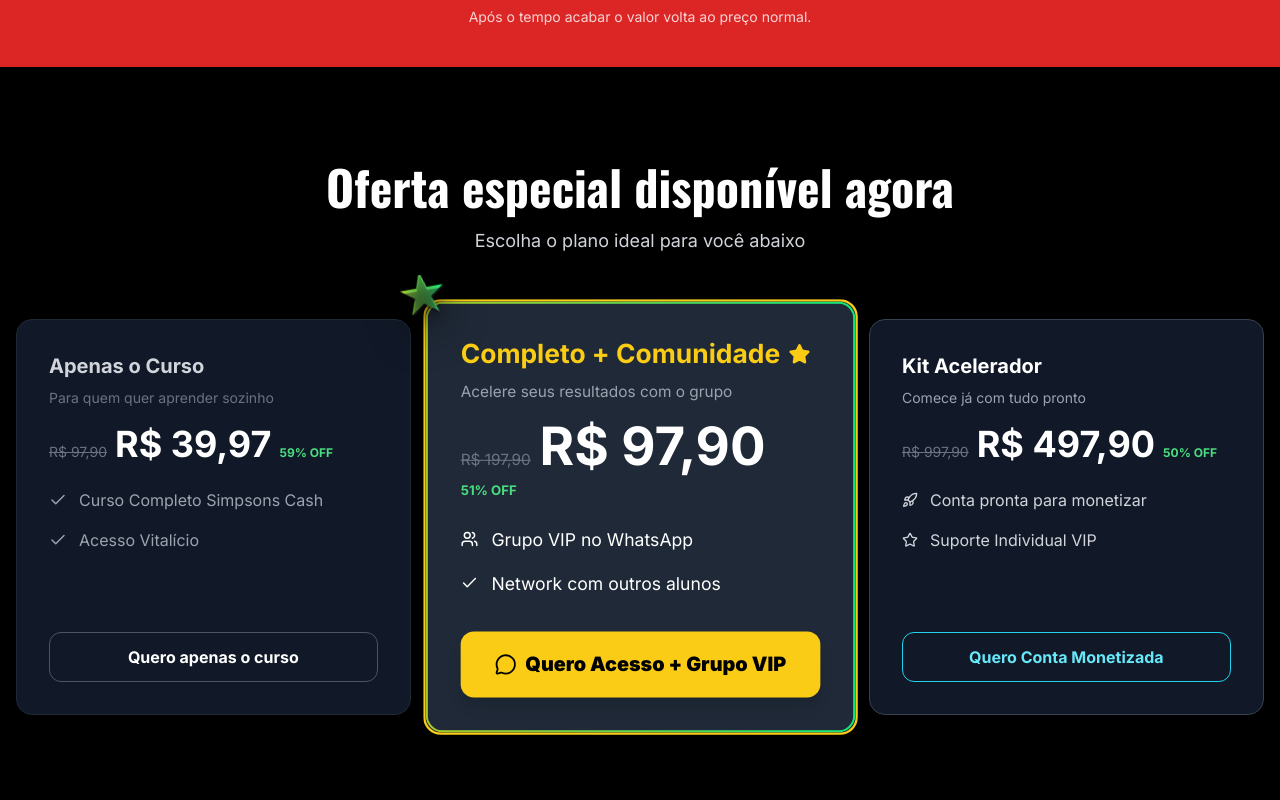
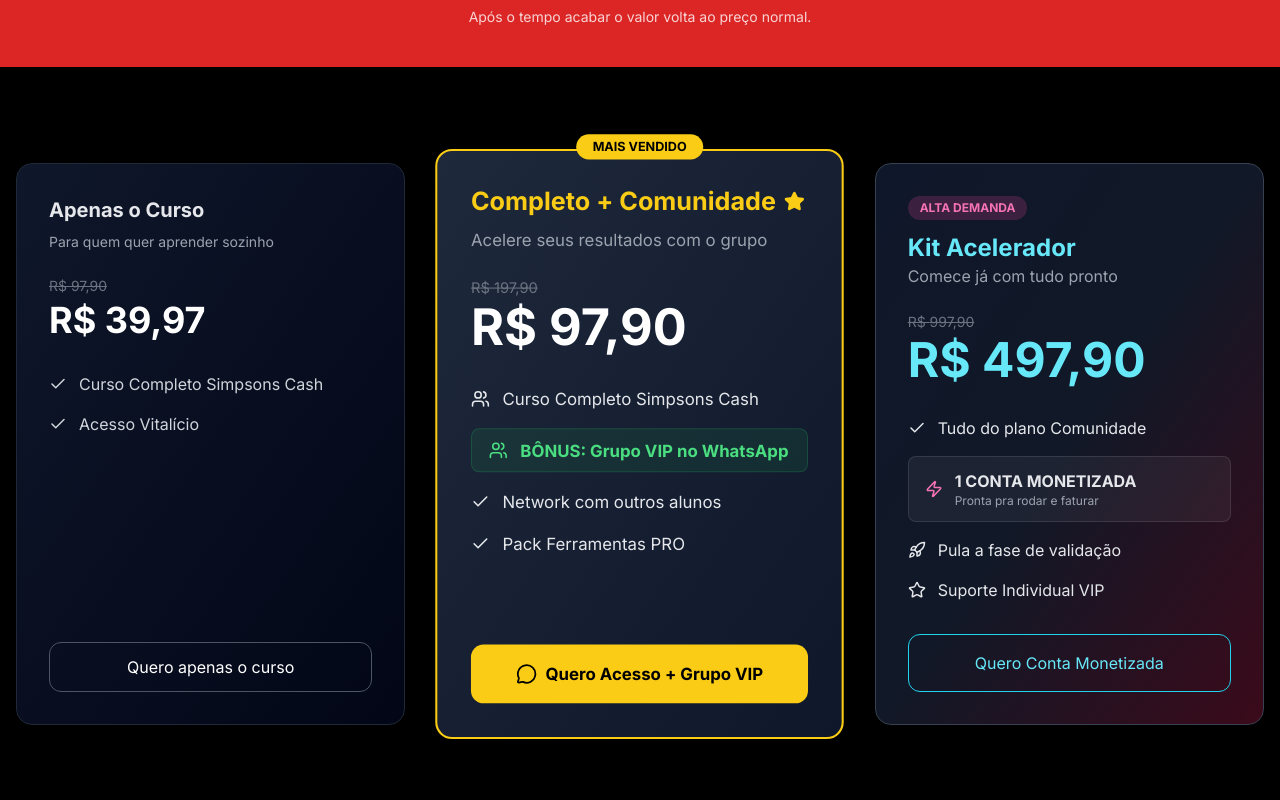
Before and after one commit to superestimado46/meu-site, a React (Vite) app: page / in a window 1280 px wide. Shown: the part 3960-4760 px from the top of the page. Built offline with nearby package versions, Linux system fonts and the light colour scheme.

Commit message:
Pricing.tsx

```diff
--- a/components/Pricing.tsx
+++ b/components/Pricing.tsx
@@ -1,10 +1,10 @@
-import React from 'react';
-import { Check, MessageCircle, Star, Users, Rocket } from 'lucide-react';
+import React from "react";
+import { Check, MessageCircle, Star, Users, Rocket, Zap } from "lucide-react";
 
 const prices = {
-  basic: { old: 97.90, current: 39.97 },
-  premium: { old: 197.90, current: 97.90 },
-  ultra: { old: 997.90, current: 497.90 }
+  basic: { old: 97.9, current: 39.97 },
+  premium: { old: 197.9, current: 97.9 },
+  ultra: { old: 997.9, current: 497.9 },
 };
 
 const calculateDiscount = (oldPrice: number, currentPrice: number) => {
@@ -12,231 +12,220 @@
 };
 
 const formatPrice = (value: number) => {
-  return value.toFixed(2).replace('.', ',');
+  return value.toFixed(2).replace(".", ",");
 };
 
 const Pricing: React.FC = () => {
   return (
     <section id="oferta" className="py-24 bg-black relative overflow-hidden">
-      <div className="container mx-auto px-4 relative z-10">
 
-        <div className="text-center mb-16">
-          <h2 className="text-4xl md:text-5xl font-heading font-bold text-white mb-4">
-            Oferta especial disponível agora
-          </h2>
-          <p className="text-gray-300 text-lg">
-            Escolha o plano ideal para você abaixo
+      <div className="container mx-auto px-4">
+
+        <div className="grid grid-cols-1 lg:grid-cols-3 gap-10 max-w-7xl mx-auto items-stretch">
+
+          {/* PLANO 1 */}
+
+          <div className="pricing-card bg-gradient-to-br from-[#0f172a] to-[#020617] border border-gray-800 rounded-2xl p-8 flex flex-col">
+
+            <h3 className="text-xl font-bold text-gray-200">
+              Apenas o Curso
+            </h3>
+
+            <p className="text-gray-400 text-sm mt-2">
+              Para quem quer aprender sozinho
             </p>
+
+            <div className="mt-6">
+
+              <p className="text-gray-500 line-through text-sm">
+                R$ {formatPrice(prices.basic.old)}
+              </p>
+
+              <p className="text-4xl font-bold text-white mt-1">
+                R$ {formatPrice(prices.basic.current)}
+              </p>
+
             </div>
 
-        <div className="grid grid-cols-1 lg:grid-cols-3 gap-8 max-w-7xl mx-auto items-center">
+            <ul className="mt-8 space-y-4 flex-1 text-gray-300">
 
-          {/* BASIC */}
-          <div className="plan-card w-full bg-gray-900 rounded-2xl p-6 lg:p-8 border border-gray-800 flex flex-col h-full">
-            <div className="mb-6">
-              <h3 className="text-xl font-bold text-gray-300">Apenas o Curso</h3>
-              <p className="text-sm text-gray-500 mt-2">Para quem quer aprender sozinho</p>
-
-              <div className="mt-4 flex items-baseline gap-2 flex-wrap">
-                <span className="text-sm text-gray-500 line-through">
-                  R$ {formatPrice(prices.basic.old)}
-                </span>
-                <span className="text-4xl font-bold text-white">
-                  R$ {formatPrice(prices.basic.current)}
-                </span>
-                <span className="text-xs font-bold text-green-400">
-                  {calculateDiscount(prices.basic.old, prices.basic.current)}% OFF
-                </span>
-              </div>
-            </div>
-
-            <ul className="space-y-4 mb-8 flex-1">
-              <li className="flex items-center gap-3 text-gray-400">
+              <li className="flex items-center gap-3">
                 <Check size={18} />
                 Curso Completo Simpsons Cash
               </li>
-              <li className="flex items-center gap-3 text-gray-400">
+
+              <li className="flex items-center gap-3">
                 <Check size={18} />
                 Acesso Vitalício
               </li>
+
             </ul>
 
             <a
               href="https://checkout.ticto.app/OBF27819D"
               target="_blank"
               rel="noopener noreferrer"
-              className="w-full py-3 rounded-xl border border-gray-600 text-white font-bold hover:bg-gray-800 text-center transition-colors"
+              className="mt-8 border border-gray-600 text-white text-center py-3 rounded-xl hover:bg-gray-800 transition"
             >
               Quero apenas o curso
             </a>
+
           </div>
 
-          {/* PREMIUM */}
-          <div className="plan-card plan-card--premium w-full bg-gray-800 rounded-2xl p-6 lg:p-8 border-2 border-yellow-400 flex flex-col transform lg:scale-110 relative z-20 h-full overflow-visible">
+          {/* PLANO 2 */}
 
-            {/* BORDA ANIMADA (contorno) */}
-            <div className="absolute inset-0 premium-border pointer-events-none rounded-2xl"></div>
+          <div className="pricing-card relative bg-gradient-to-br from-[#1e293b] to-[#0f172a] border-2 border-yellow-400 rounded-2xl p-8 flex flex-col scale-105">
 
-            {/* ESTRELA 3D CAMALeÃO (sem fundo) */}
-            <div className="absolute -top-6 -left-6 z-30 pointer-events-none">
-              <span className="premium-star">★</span>
+            <div className="absolute -top-4 left-1/2 -translate-x-1/2 bg-yellow-400 text-black text-xs font-bold px-4 py-1 rounded-full">
+              MAIS VENDIDO
             </div>
 
-            <div className="mb-6 relative z-10">
             <h3 className="text-2xl font-bold text-yellow-400 flex items-center gap-2">
               Completo + Comunidade
               <Star size={20} fill="currentColor" />
             </h3>
 
-              <p className="text-sm text-gray-400 mt-2">
+            <p className="text-gray-400 mt-2">
               Acelere seus resultados com o grupo
             </p>
 
-              <div className="mt-4 flex items-baseline gap-2 flex-wrap">
-                <span className="text-sm text-gray-500 line-through">
+            <div className="mt-6">
+
+              <p className="text-gray-500 line-through text-sm">
                 R$ {formatPrice(prices.premium.old)}
-                </span>
+              </p>
 
-                <span className="text-5xl font-bold text-white">
+              <p className="text-5xl font-bold text-white mt-1">
                 R$ {formatPrice(prices.premium.current)}
-                </span>
+              </p>
 
-                <span className="text-xs font-bold text-green-400">
-                  {calculateDiscount(prices.premium.old, prices.premium.current)}% OFF
-                </span>
-              </div>
             </div>
 
-            <ul className="space-y-4 mb-8 flex-1 relative z-10">
-              <li className="flex items-center gap-3 text-white">
-                <Users size={16} />
-                Grupo VIP no WhatsApp
+            <ul className="mt-8 space-y-4 flex-1 text-gray-200">
+
+              <li className="flex items-center gap-3">
+                <Users size={18} />
+                Curso Completo Simpsons Cash
               </li>
-              <li className="flex items-center gap-3 text-white">
-                <Check size={16} />
+
+              <li className="flex items-center gap-3 bg-green-500/10 border border-green-500/20 px-4 py-2 rounded-lg">
+                <Users size={18} className="text-green-400" />
+                <span className="text-green-400 font-bold">
+                  BÔNUS: Grupo VIP no WhatsApp
+                </span>
+              </li>
+
+              <li className="flex items-center gap-3">
+                <Check size={18} />
                 Network com outros alunos
               </li>
+
+              <li className="flex items-center gap-3">
+                <Check size={18} />
+                Pack Ferramentas PRO
+              </li>
+
             </ul>
 
             <a
               href="https://checkout.ticto.app/O33C97F03"
               target="_blank"
               rel="noopener noreferrer"
-              className="w-full py-4 rounded-xl bg-yellow-400 hover:bg-yellow-300 text-black font-extrabold text-lg shadow-lg transition-all transform hover:-translate-y-1 flex items-center justify-center gap-2 text-center relative z-10"
+              className="mt-8 bg-yellow-400 text-black font-bold text-center py-4 rounded-xl hover:bg-yellow-300 transition flex items-center justify-center gap-2"
             >
               <MessageCircle size={20} />
               Quero Acesso + Grupo VIP
             </a>
+
           </div>
 
-          {/* ULTRA */}
-          <div className="plan-card w-full bg-gray-900 rounded-2xl p-6 lg:p-8 border border-gray-700 flex flex-col h-full">
-            <div className="mb-6">
-              <h3 className="text-xl font-bold text-white">Kit Acelerador</h3>
-              <p className="text-sm text-gray-400 mt-2">Comece já com tudo pronto</p>
+          {/* PLANO 3 */}
 
-              <div className="mt-4 flex items-baseline gap-2 flex-wrap">
-                <span className="text-sm text-gray-500 line-through">
-                  R$ {formatPrice(prices.ultra.old)}
-                </span>
+          <div className="pricing-card bg-gradient-to-br from-[#0f172a] via-[#111827] to-[#3b0a1a] border border-gray-700 rounded-2xl p-8 flex flex-col">
 
-                <span className="text-4xl font-bold text-white">
-                  R$ {formatPrice(prices.ultra.current)}
-                </span>
-
-                <span className="text-xs font-bold text-green-400">
-                  {calculateDiscount(prices.ultra.old, prices.ultra.current)}% OFF
-                </span>
-              </div>
+            <div className="inline-flex items-center gap-2 bg-pink-500/20 text-pink-400 text-xs font-bold px-3 py-1 rounded-full w-fit">
+              ALTA DEMANDA
             </div>
 
-            <ul className="space-y-4 mb-8 flex-1">
-              <li className="flex items-center gap-3 text-gray-300">
-                <Rocket size={16} />
-                Conta pronta para monetizar
+            <h3 className="text-2xl font-bold text-cyan-300 mt-3">
+              Kit Acelerador
+            </h3>
+
+            <p className="text-gray-400">
+              Comece já com tudo pronto
+            </p>
+
+            <div className="mt-6">
+
+              <p className="text-gray-500 line-through text-sm">
+                R$ {formatPrice(prices.ultra.old)}
+              </p>
+
+              <p className="text-5xl font-bold text-cyan-300 mt-1">
+                R$ {formatPrice(prices.ultra.current)}
+              </p>
+
+            </div>
+
+            <ul className="mt-8 space-y-4 flex-1 text-gray-200">
+
+              <li className="flex items-center gap-3">
+                <Check size={18} />
+                Tudo do plano Comunidade
               </li>
-              <li className="flex items-center gap-3 text-gray-300">
-                <Star size={16} />
+
+              <li className="flex items-center gap-3 bg-white/5 border border-white/10 px-4 py-3 rounded-lg">
+                <Zap size={18} className="text-pink-400" />
+                <div>
+                  <p className="font-bold">
+                    1 CONTA MONETIZADA
+                  </p>
+                  <p className="text-xs text-gray-400">
+                    Pronta pra rodar e faturar
+                  </p>
+                </div>
+              </li>
+
+              <li className="flex items-center gap-3">
+                <Rocket size={18} />
+                Pula a fase de validação
+              </li>
+
+              <li className="flex items-center gap-3">
+                <Star size={18} />
                 Suporte Individual VIP
               </li>
+
             </ul>
 
             <a
               href="https://checkout.ticto.app/O357A9DD7"
               target="_blank"
               rel="noopener noreferrer"
-              className="w-full py-3 rounded-xl border border-cyan-400 text-cyan-300 hover:bg-cyan-400 hover:text-black font-bold text-center transition-all"
+              className="mt-8 border border-cyan-400 text-cyan-300 text-center py-4 rounded-xl hover:bg-cyan-400 hover:text-black transition"
             >
               Quero Conta Monetizada
             </a>
+
           </div>
 
         </div>
+
       </div>
 
       <style>{`
-        /* Hover suave em TODOS os cards */
-        .plan-card{
-          transition: transform 280ms ease, box-shadow 280ms ease, border-color 280ms ease;
-          will-change: transform;
-        }
-        .plan-card:hover{
-          transform: translateY(-6px) scale(1.01);
+
+      .pricing-card{
+        transition: all 0.35s ease;
       }
 
-        /* Premium já tem scale no desktop, então usamos hover sem "quebrar" o scale */
-        @media (min-width: 1024px){
-          .plan-card--premium:hover{
-            transform: translateY(-6px) scale(1.12);
-          }
+      .pricing-card:hover{
+        transform: translateY(-8px) scale(1.02);
+        box-shadow: 0 20px 50px rgba(0,0,0,0.6);
       }
 
-        /* Borda animada contornando o card */
-        .premium-border{
-          border-radius: 16px;
-          padding: 2px;
-          background: linear-gradient(270deg, #ffcc00, #00ffff, #ff00ff, #00ff88, #ffcc00);
-          background-size: 600% 600%;
-          animation: borderFlow 6.5s ease infinite;
-          mask: linear-gradient(#000 0 0) content-box, linear-gradient(#000 0 0);
-          mask-composite: exclude;
-          opacity: 0.9;
-        }
+      `}</style>
 
-        /* Estrela 3D camaleão, sem fundo */
-        .premium-star{
-          display: inline-block;
-          font-size: 40px;
-          line-height: 1;
-          font-weight: 900;
-          background: linear-gradient(270deg, #ffcc00, #00ffff, #ff00ff, #00ff88, #ffcc00);
-          background-size: 600% 600%;
-          animation: starFlow 6.5s ease infinite;
-          -webkit-background-clip: text;
-          background-clip: text;
-          color: transparent;
-
-          /* “3D” (sombra + highlight) */
-          text-shadow:
-            0 2px 0 rgba(0,0,0,0.35),
-            0 6px 16px rgba(0,0,0,0.55),
-            1px 1px 0 rgba(255,255,255,0.12);
-          transform: rotate(-10deg);
-          filter: drop-shadow(0 10px 18px rgba(0,0,0,0.55));
-        }
-
-        @keyframes borderFlow{
-          0%{ background-position: 0% 50%; }
-          50%{ background-position: 100% 50%; }
-          100%{ background-position: 0% 50%; }
-        }
-
-        @keyframes starFlow{
-          0%{ background-position: 0% 50%; }
-          50%{ background-position: 100% 50%; }
-          100%{ background-position: 0% 50%; }
-        }
-      `}</style>
     </section>
   );
 };
```
Lines whose indentation alone changed are shown as unchanged.
